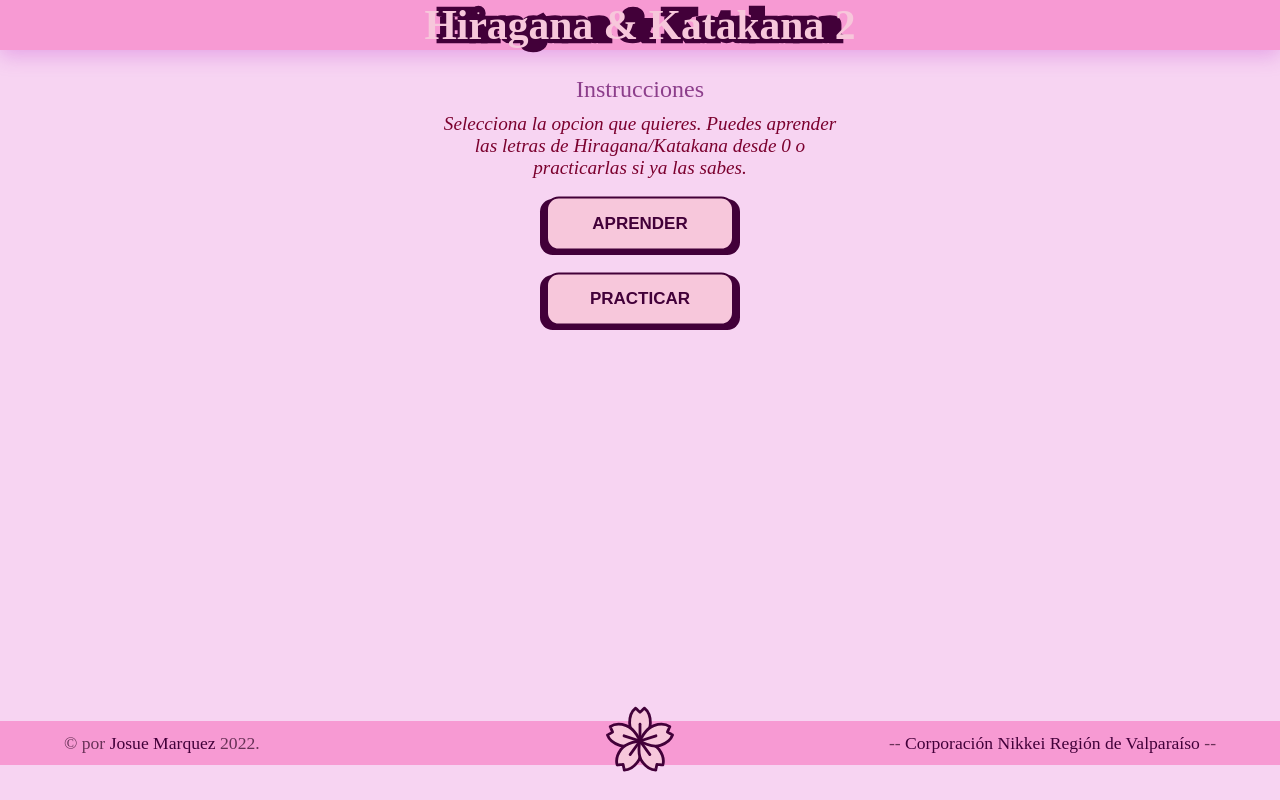
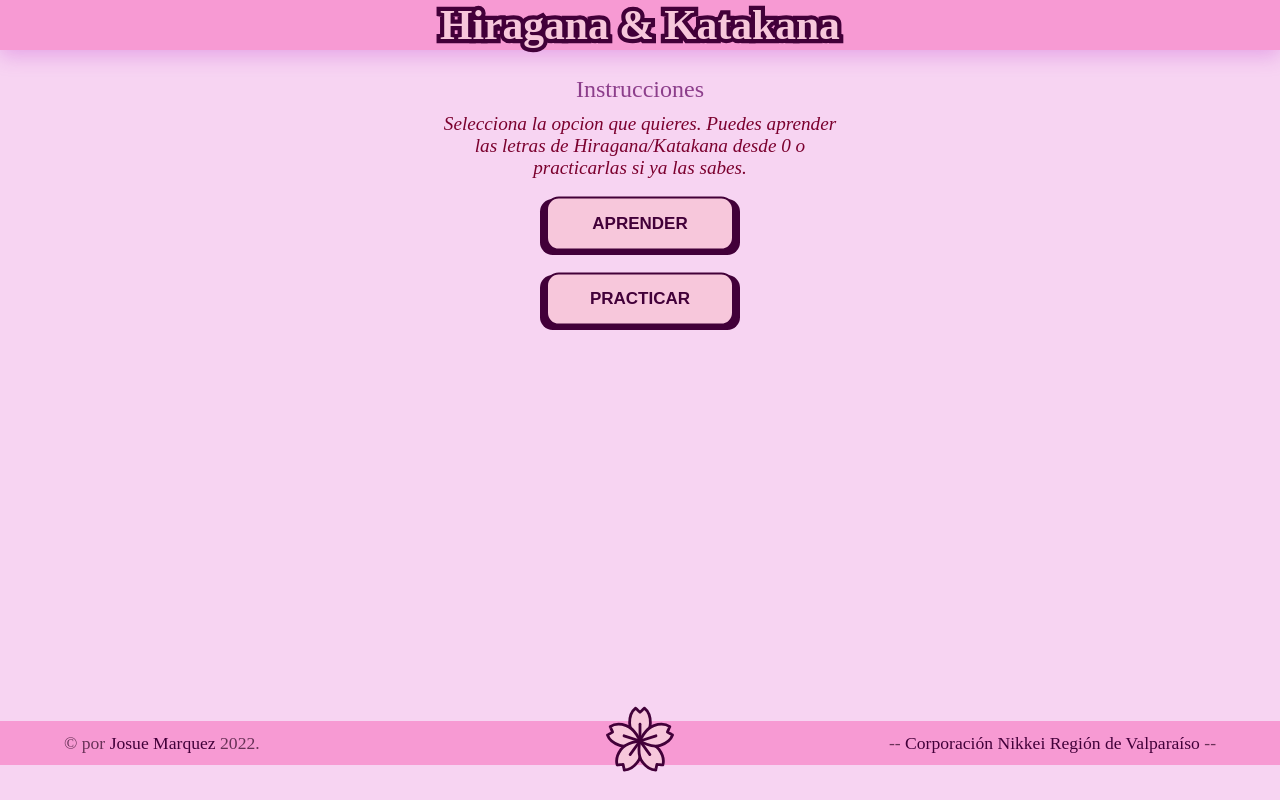
Before and after one commit to owaruuu/Kana-Practice, a plain HTML site: page index.html in a window 1280 px wide. Drawn offline with Linux system fonts and the light colour scheme; a web font is replaced by a local one.

Commit message:
Update index.html

```diff
--- a/index.html
+++ b/index.html
@@ -24,7 +24,7 @@
 <body>
     <div id="header">
         <!-- <div class="logo"><img id='logo' src="images/logo temp.jpg" alt="logo corporacion nikkei"></div> -->
-        <button id="title" class="stroke-single" title="Hiragana & Katakana">Hiragana & Katakana 2</button>
+        <button id="title" class="stroke-single" title="Hiragana & Katakana">Hiragana & Katakana</button>
         <!-- <div class="otherbtn"><button id="kanatable" disabled="">tabla</button></div> -->
     </div>
     <div id="body">
```
